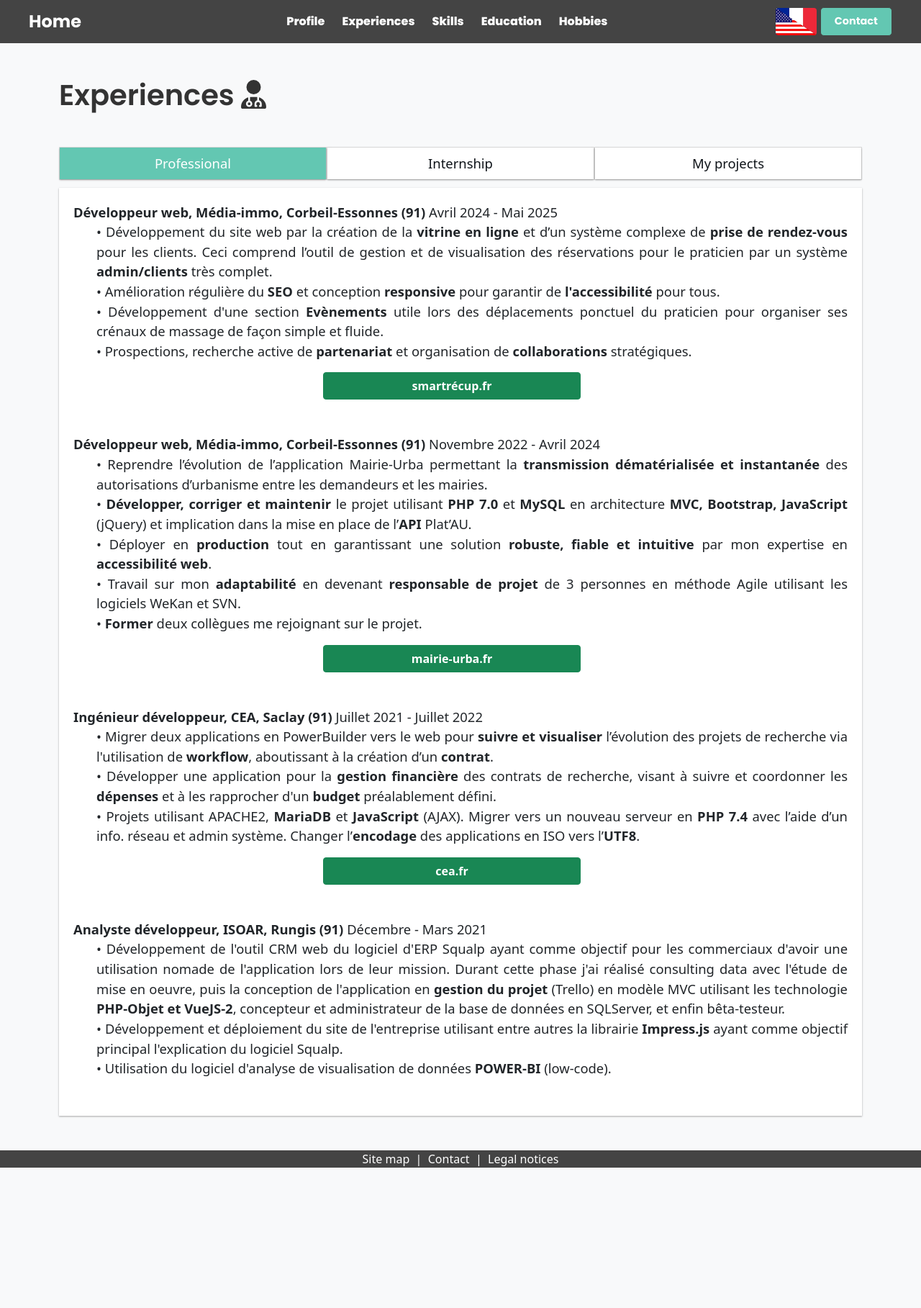
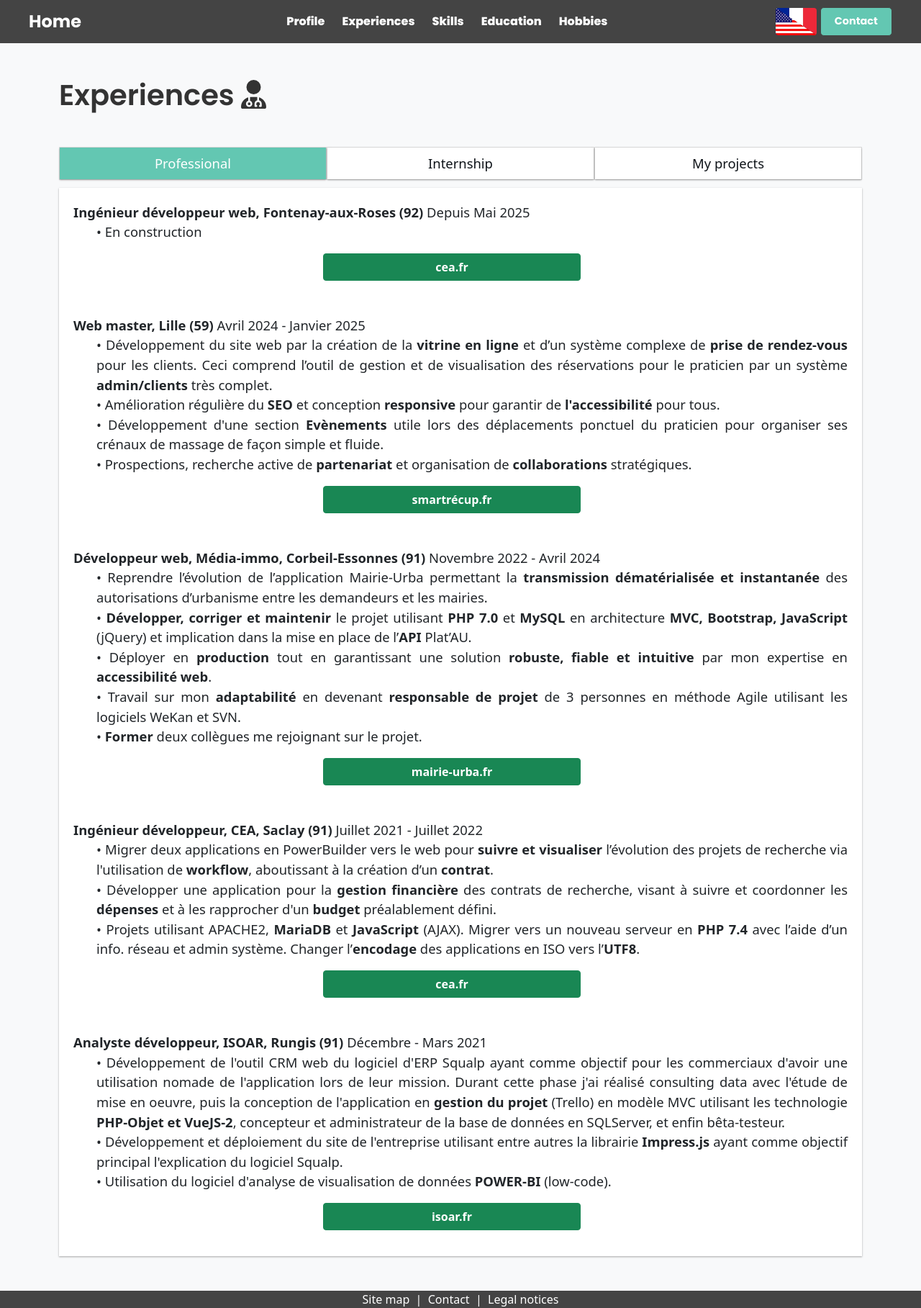
Before and after one commit to jesevestre/CV_Web_VueJS3, a Vue app: page /pages/Experiences in a window 1280 px wide. Shown: the whole page at 72% size. Before the commit the page ends 1622 px from the top, so only its background shows below. Built offline with nearby package versions, Linux system fonts and the light colour scheme; a web font is replaced by a local one.

Commit message:
Correction formulaire de contact + modernisation réponse + ajout section CEA Fontenay en exp pro depuis Mai 2025

```diff
--- a/src/components/pages/ProfessionnellesContent.vue
+++ b/src/components/pages/ProfessionnellesContent.vue
@@ -2,7 +2,17 @@
     <div>
 
         <div class="pb-5">
-            <span><b>Développeur web, Média-immo, Corbeil-Essonnes (91)</b> Avril 2024 - Mai 2025</span>
+            <span><b>Ingénieur développeur web, Fontenay-aux-Roses (92)</b> Depuis Mai 2025</span>
+            <ul>
+                <li>•	En construction</li>
+            </ul>
+            <div class="row col-12 align-items-center justify-content-center">
+                <a href="https://www.cea.fr/" aria-label="Lien internet vers le CEA" class="btn btn-success fw-bold col-8 col-sm-6 col-md-4" target="_blank">cea.fr</a>
+            </div>
+        </div>
+
+        <div class="pb-5">
+            <span><b>Web master, Lille (59)</b> Avril 2024 - Janvier 2025</span>
             <ul>
                 <li>•	Développement du site web par la création de la <b>vitrine en ligne</b> et d’un système complexe de <b>prise de rendez-vous</b> pour les clients. Ceci comprend l’outil de gestion et de visualisation des réservations pour le praticien par un système <b>admin/clients</b> très complet.</li>
 
@@ -58,6 +68,9 @@
 
                 <li>• Utilisation du logiciel d'analyse de visualisation de données <b>POWER-BI</b> (low-code).</li>
             </ul>
+            <div class="row col-12 align-items-center justify-content-center">
+                <a href="https://isoar.fr/" aria-label="Lien internet vers le site web Isoar" class="btn btn-success fw-bold col-8 col-sm-6 col-md-4" target="_blank">isoar.fr</a>
+            </div>
         </div>
 
     </div>
--- a/src/vues/pages/Contact.vue
+++ b/src/vues/pages/Contact.vue
@@ -118,7 +118,8 @@
                     this.errorMessage = text || 'Une erreur inconnue c\'est produite, veuillez réessayer ';
                 }
             } catch (error) {
-                this.errorMessage = text || 'Impossible d\'envoyer le message, le formulaire n\'est pas parvenu jusqu\'au back ';
+                this.errorMessage = 'Impossible d\'envoyer le message, le formulaire n\'est pas parvenu jusqu\'au back ';
+                console.error(error);
             } finally {
                 this.loading = false;
             }
```
Also changed, not shown: 1 other file (tests, documents, lock files or other folders).
